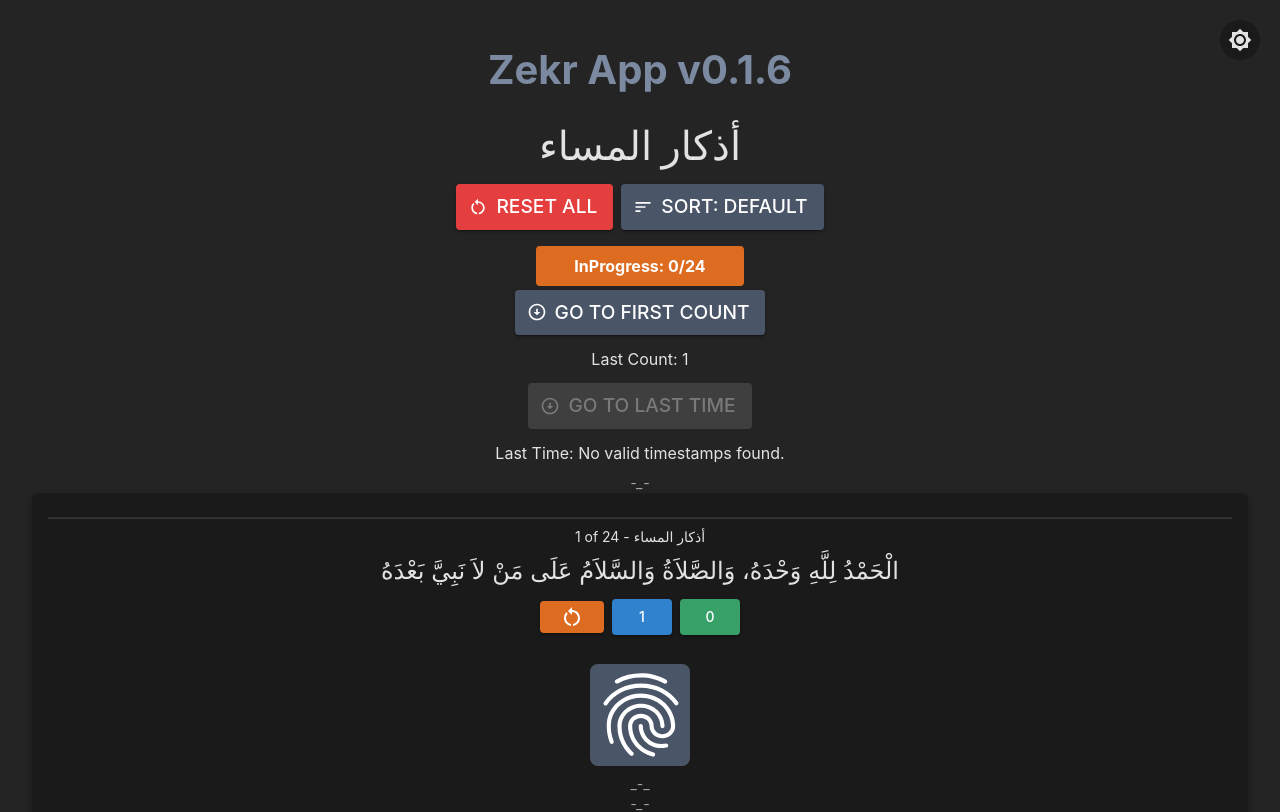
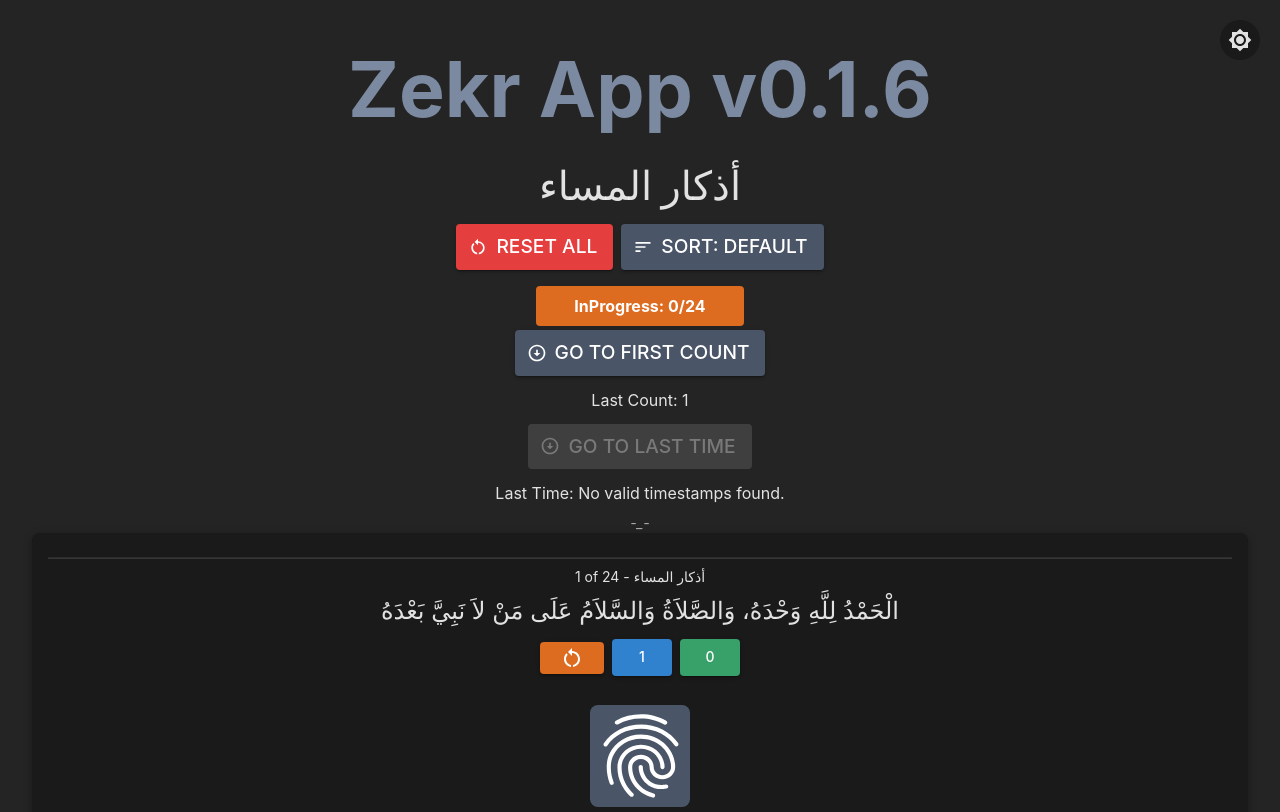
Before and after one commit to mero2online/Azkar, a React (Vite) app: page /zekr/1 in a window 1280 px wide. Shown: the top 812 px of the page. Built offline with nearby package versions, Linux system fonts and the light colour scheme.

Commit message:
EDIT: Adjust Size of App Title

```diff
--- a/src/App.jsx
+++ b/src/App.jsx
@@ -25,7 +25,7 @@ function App() {
       >
         <Link to={'/'}>
           <h1 style={{
-            fontSize: 'clamp(1.5rem, 6vw, 2.5rem)',
+            fontSize: 'clamp(2.5rem, 6vw, 5rem)',
             whiteSpace: 'nowrap',
             margin: '1rem 0',
             textAlign: 'center',
```
